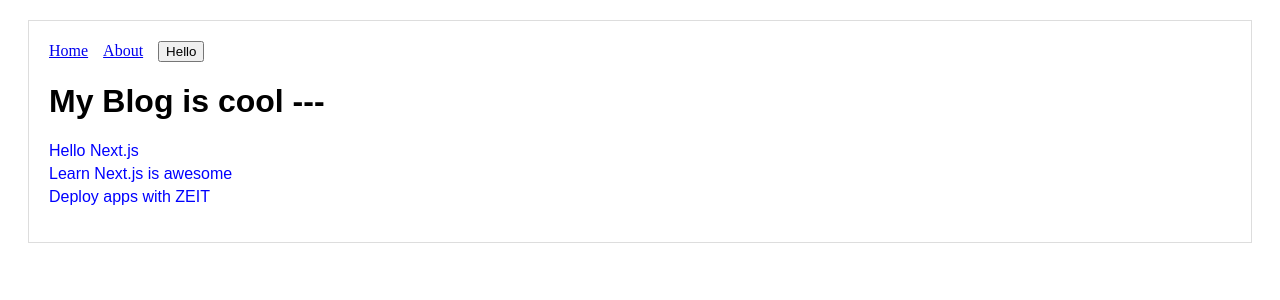
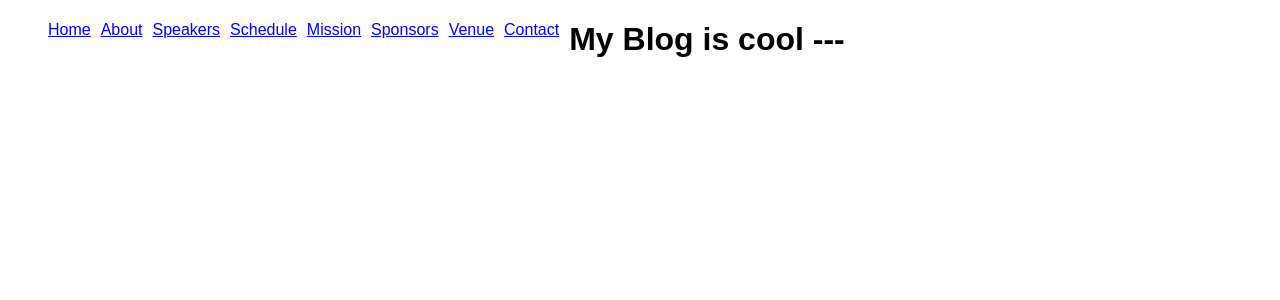
Before and after one commit to jsheroes/old-jsheroes.io, a Next.js app: page / in a window 1280 px wide. Shown: the top 300 px of the page. Built offline with nearby package versions, Linux system fonts and the light colour scheme.

Commit message:
new style format

```diff
--- a/app/components/Layout.js
+++ /dev/null
@@ -1,16 +0,0 @@
-import Header from '../containers/header'
-
-const layoutStyle = {
-  margin: 20,
-  padding: 20,
-  border: '1px solid #DDD'
-}
-
-const Layout = props => (
-  <div style={layoutStyle}>
-    <Header />
-    {props.children}
-  </div>
-)
-
-export default Layout
--- /dev/null
+++ b/app/components/main/index.js
@@ -0,0 +1,14 @@
+import Header from '../../containers/header'
+import Nav from '../../containers/nav'
+
+import style from './styles'
+
+const Layout = (props) => (
+  <div>
+    <style>{style}</style>
+    <Nav />
+    {props.children}
+  </div>
+)
+
+export default Layout
--- /dev/null
+++ b/app/components/main/styles.js
@@ -0,0 +1,10 @@
+module.exports = `
+  body {
+    background: #fff;
+    font-family: Arial, sans-serif;
+  }
+
+  nav {
+    display: block
+  }
+`
--- /dev/null
+++ b/app/containers/nav/components/nav.js
@@ -0,0 +1,20 @@
+import Link from 'next/link'
+import Head from 'next/head'
+import Style from './styles'
+
+const Header = props => (
+  <nav>
+    <Style />
+    <ul>
+      {props.menuItems.map((item, key) => {
+        return (
+          <li key={key}>
+            <a href={item.url}>{item.label}</a>
+          </li>
+        )
+      })}
+    </ul>
+  </nav>
+)
+
+export default Header
--- /dev/null
+++ b/app/containers/nav/components/styles/index.js
@@ -0,0 +1,18 @@
+const style = () => (
+  <style>{`
+
+  li {
+    display: block;
+    float: left;
+    margin-right: 10px;
+  }
+
+  a {
+    text-transform: capitalize
+  }
+
+  `}
+  </style>
+)
+
+module.exports = style
--- /dev/null
+++ b/app/containers/nav/index.js
@@ -0,0 +1,43 @@
+import React, { Component } from 'react'
+import CompNav from './components/nav'
+
+export default class ContainerHeader extends Component {
+  render() {
+    return <CompNav menuItems={menuItems} />
+  }
+}
+
+const menuItems = [
+  {
+    url: '#home',
+    label: 'home'
+  },
+  {
+    url: '#about',
+    label: 'about'
+  },
+  {
+    url: '#speakers',
+    label: 'speakers'
+  },
+  {
+    url: '#schedule',
+    label: 'schedule'
+  },
+  {
+    url: '#mission',
+    label: 'mission'
+  },
+  {
+    url: '#sponsors',
+    label: 'sponsors'
+  },
+  {
+    url: '#venue',
+    label: 'venue'
+  },
+  {
+    url: '#sponsors',
+    label: 'contact'
+  },
+]
--- a/pages/about.js
+++ b/pages/about.js
@@ -1,7 +1,7 @@
-import Layout from '../app/components/Layout'
+import CompMain from '../app/components/main'
 
 export default () => (
-  <Layout>
+  <CompMain>
     <p>About :))) </p>
-  </Layout>
+  </CompMain>
 )
--- a/pages/index.js
+++ b/pages/index.js
@@ -1,50 +1,8 @@
-import Layout from '../app/components/Layout.js'
+import CompMain from '../app/components/main'
 import Link from 'next/link'
 
-function getPosts() {
-  return [
-    { id: 'hello-nextjs', title: 'Hello Next.js' },
-    { id: 'learn-nextjs', title: 'Learn Next.js is awesome' },
-    { id: 'deploy-nextjs', title: 'Deploy apps with ZEIT' }
-  ]
-}
-
-const PostLink = ({ post }) => (
-  <li>
-    <Link as={`/p/${post.id}`} href={`/post?title=${post.title}`}>
-      <a>{post.title}</a>
-    </Link>
-  </li>
+export default () => (
+  <CompMain>
+    <h1>My Blog is cool ---</h1>
+  </CompMain>
 )
-
-export default () => (
-  <Layout>
-    <h1>My Blog is cool ---</h1>
-    <ul>
-      {getPosts().map(post => <PostLink key={post.id} post={post} />)}
-    </ul>
-    <style jsx>{`
-      h1, a {
-        font-family: "Arial";
-      }
-
-      ul {
-        padding: 0;
-      }
-
-      li {
-        list-style: none;
-        margin: 5px 0;
-      }
-
-      a {
-        text-decoration: none;
-        color: blue;
-      }
-
-      a:hover {
-        opacity: 0.6;
-      }
-    `}</style>
-  </Layout>
-)
--- a/pages/post.js
+++ b/pages/post.js
@@ -1,10 +1,10 @@
-import Layout from '../app/components/Layout.js'
+import CompMain from '../app/components/main'
 import fetch from 'isomorphic-unfetch'
 
 const Post = props => (
-  <Layout>
+  <CompMain>
     <h1>Test</h1>
-  </Layout>
+  </CompMain>
 ) /*
 
 Post.getInitialProps = async function (context) {
```
Also changed, not shown: config.example.js (line endings or trailing spaces), config.js (line endings or trailing spaces), server.js (line endings or trailing spaces), static/img/website_logo.png (added).
